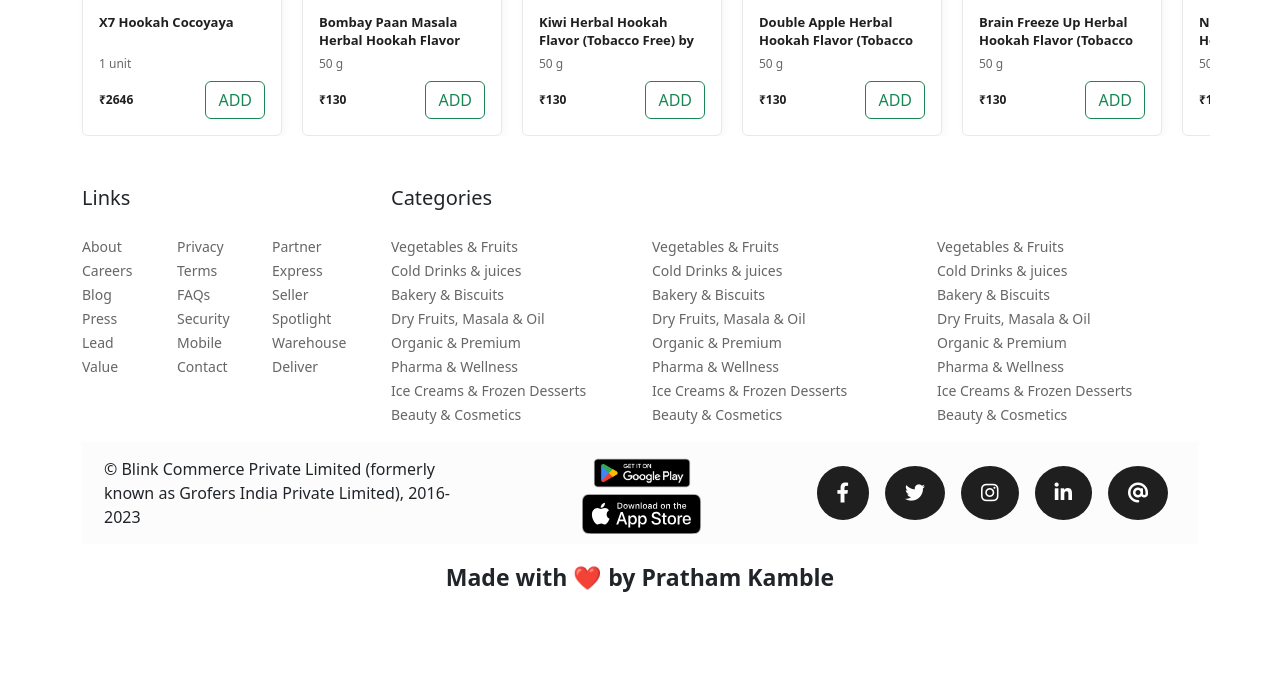
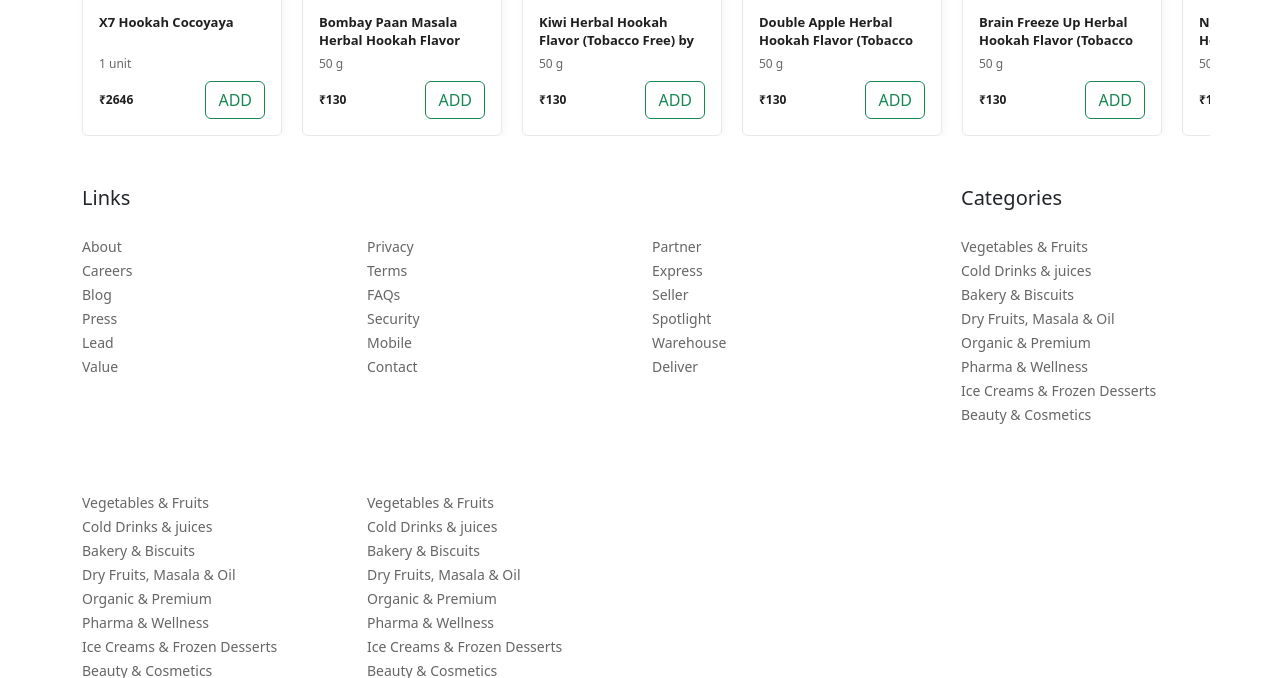
Before and after one commit to PrathamKamble/Blinkit, a plain HTML site: page index.html in a window 1280 px wide. Shown: the part 2122-2800 px from the top of the page. Before the commit the page ends 2749 px from the top, so only its background shows below. Drawn offline with nearby package versions, Linux system fonts and the light colour scheme.

Commit message:
project done

```diff
--- a/index.html
+++ b/index.html
@@ -1097,7 +1097,7 @@
     <footer id="footer">
         <div class="container">
             <div class="row">
-                <div class="col-lg-1 col-md-4 col-sm-2 links">
+                <div class="col-lg-3 col-md-4 col-sm-4 links">
                     <h5 class="fs-5 ">Links</h5>
                     <ul class="list-unstyled f-links">
                         <li class="mt-4"><a href="#">About</a></li>
@@ -1109,7 +1109,7 @@
                     </ul>
                 </div>
 
-                <div class="col-lg-1 col-md-4 col-sm-2 links">
+                <div class="col-lg-3 col-md-4 col-sm-4 links">
                     <ul class="list-unstyled f-links">
                         <li class="mt-5"><a href="#">Privacy</a></li>
                         <li><a href="#">Terms</a></li>
@@ -1120,7 +1120,7 @@
                     </ul>
                 </div>
 
-                <div class="col-lg-1 col-md-4 col-sm-2 links">
+                <div class="col-lg-3 col-md-4 col-sm-4 links">
                     <ul class="list-unstyled f-links">
                         <li class="mt-5"><a href="#">Partner</a></li>
                         <li><a href="#">Express</a></li>
@@ -1130,7 +1130,7 @@
                         <li><a href="#">Deliver</a></li>
                     </ul>
                 </div>
-                <div class="col-lg-3 col-md-4 col-sm-2 links">
+                <div class="col-lg-3 col-md-4 col-sm-12 links">
                     <h5 class="fs-5 ms-4 mb-4">Categories</h5>
                     <ul class="list-unstyled f-links">
                         <li class="ms-4"><a href="#">Vegetables & Fruits</a></li>
@@ -1144,7 +1144,7 @@
                     </ul>
                 </div>
 
-                <div class="col-lg-3 col-md-4 col-sm-2 links">
+                <div class="col-lg-3 col-md-4 col-sm-12 links">
                     <ul class="list-unstyled f-links">
                         <li class="mt-5"><a href="#">Vegetables & Fruits</a></li>
                         <li><a href="#">Cold Drinks & juices</a></li>
@@ -1157,7 +1157,7 @@
                     </ul>
                 </div>
 
-                <div class="col-lg-3 col-md-4 col-sm-2 links">
+                <div class="col-lg-3 col-md-4 col-sm-12 links">
                     <ul class="list-unstyled f-links">
                         <li class="mt-5"><a href="#">Vegetables & Fruits</a></li>
                         <li><a href="#">Cold Drinks & juices</a></li>
```
